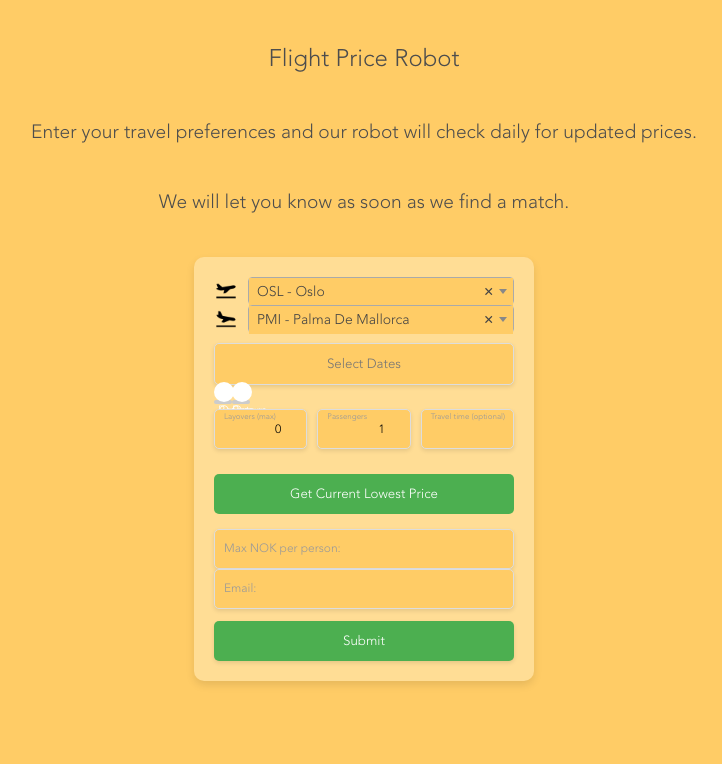
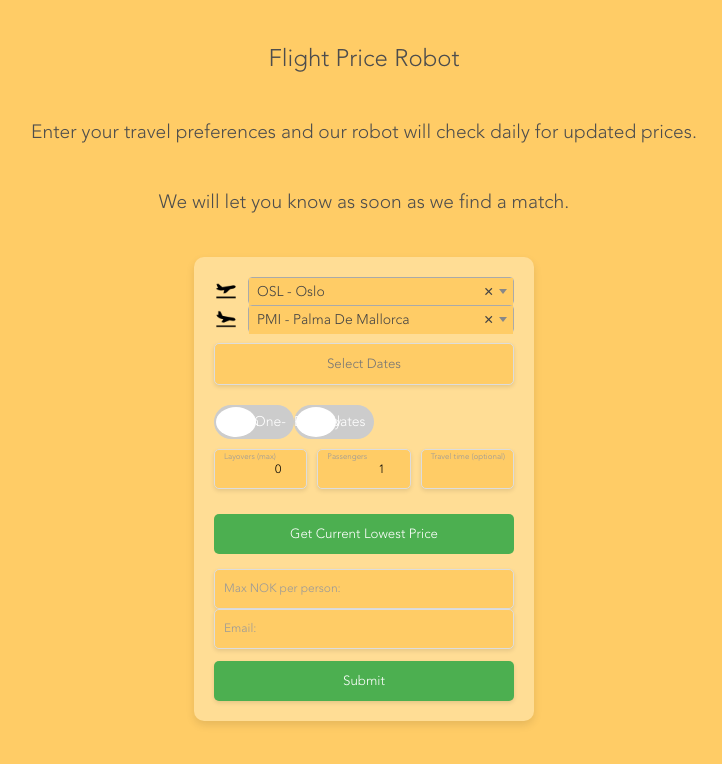
Before and after one commit to pierreax/flightWebsite, a plain HTML site: page index.html in a window 1280 px wide. Shown: the whole page, without its empty margins (276-998 px from the left). Drawn offline with nearby package versions, Linux system fonts and the light colour scheme.

Commit message:
Updates!

```diff
--- a/index.html
+++ b/index.html
@@ -40,7 +40,7 @@
             <input type="text" id="dateField" placeholder="Select Dates">
         </div>
 
-        <!-- One-Way Trip Toggle Switch -->
+        <!-- One-Way Trip and Flexible Dates Toggle Switch -->
         <div class="form-group form-row">
            <div class="switch">
                 <input type="checkbox" id="oneWayTrip" name="oneWayTrip">
@@ -52,8 +52,8 @@
                <div class="switch">
                     <input type="checkbox" id="flexibleDates" name="flexibleDates">
                     <span class="slider round">
-                        <span class="text exact dates">Return</span>
-                        <span class="text +- 1 day">One-way</span>
+                        <span class="text exact-dates">Exact dates</span>
+                        <span class="text flexible-dates">+-1 day</span>
                     </span>
                 </div>
         </div>
--- a/styles.css
+++ b/styles.css
@@ -285,9 +285,9 @@ input:checked + .slider .one-way {
 .switch {
   position: relative;
   display: inline-block;
-  width: 18px; /* Width of the switch */
-  height: 4px; /* Height of the switch */
-  margin: 5px 0; /* Provide some margin around the switch */
+  width: 80px; /* Adjusted width for better visibility */
+  height: 34px; /* Adjusted height for better visibility */
+  margin: 10px 0; /* Provide some margin around the switch */
 }
 
 /* Hide default HTML checkbox */
@@ -307,19 +307,25 @@ input:checked + .slider .one-way {
   bottom: 0;
   background-color: #ccc;
   transition: .4s;
-  border-radius: 24px; /* Fully rounded corners for the slider */
+  border-radius: 34px; /* Rounded corners for the slider, adjusted for the new height */
 }
 
 .slider:before {
   position: absolute;
   content: "";
-  height: 20px; /* Height of the circle inside the slider */
-  width: 20px; /* Width of the circle inside the slider */
-  left: 0px;
+  height: 30px; /* Adjusted for the new height of the slider */
+  width: 40px; /* Half of the width of the slider to cover half the text */
+  left: 2px;
   bottom: 2px;
   background-color: white;
   transition: .4s;
-  border-radius: 50%; /* Circular shape for the slider */
+  border-radius: 50%; /* Circular shape for the slider handle */
+}
+
+/* Adjusting text size for visibility */
+.slider .text {
+  line-height: 34px; /* Adjusted for the new height of the slider */
+  font-size: 14px; /* Adjusted for better visibility */
 }
 
 input:checked + .slider {
```
